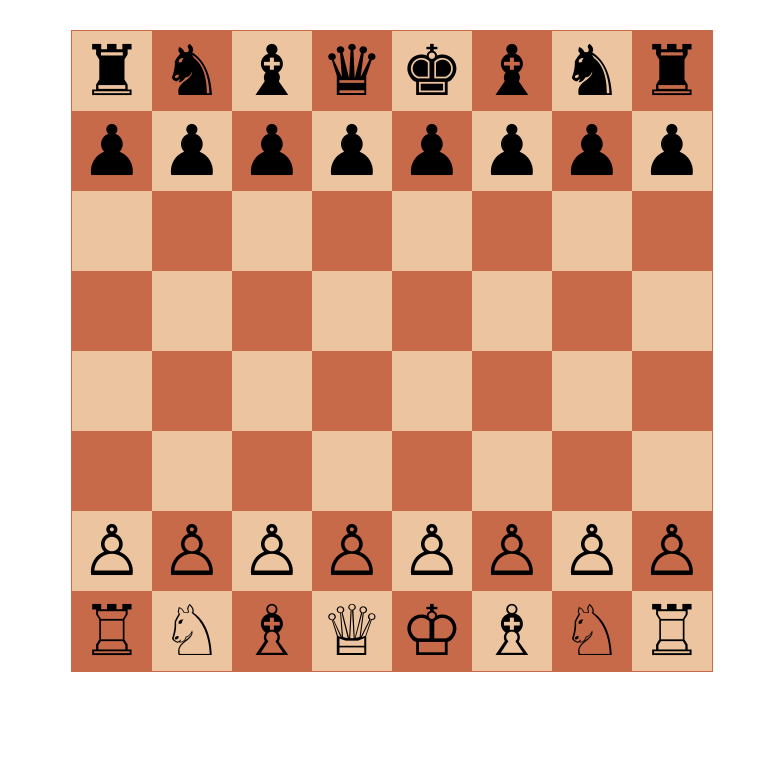
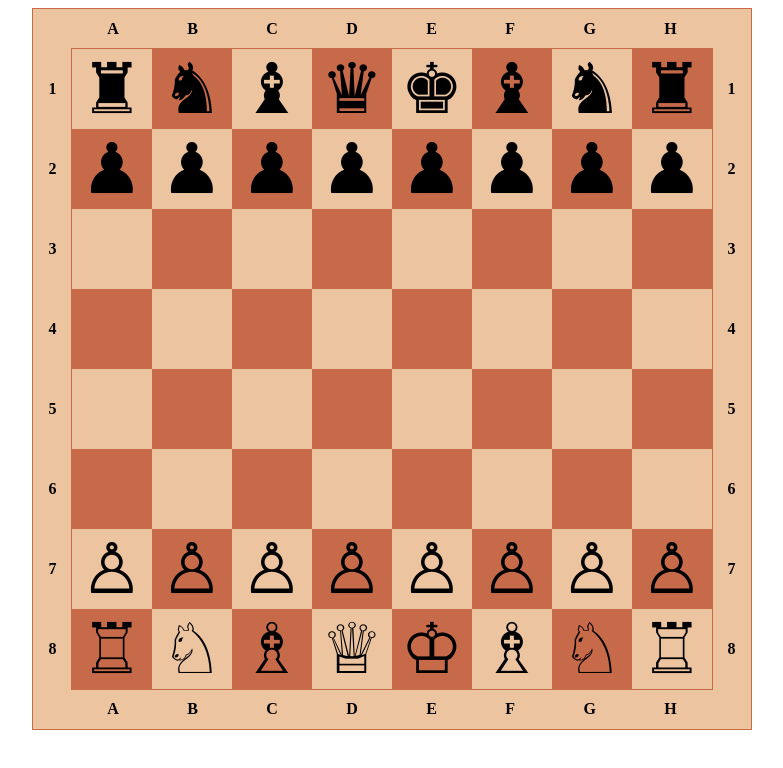
Before and after one commit to Yudaev/chess, a plain HTML site: page index.html in a window 1280 px wide. Shown: the whole page, without its empty margins (248-1031 px from the left). Drawn offline with Linux system fonts and the light colour scheme.

Commit message:
Дорисовал на доске границы с буквенным и цифровым обозначением

```diff
--- a/css/style.css
+++ b/css/style.css
@@ -1,10 +1,56 @@
+.container {
+    width: 720px;
+    margin: 0 auto;
+    display: flex;
+    flex-wrap: wrap;
+    justify-content: center;
+}
+.top-border,
+.bottom-border {
+    width: 100%;
+    height: 40px;
+    border-top: 1px solid #c76a4a;
+    border-left: 1px solid #c76a4a;
+    border-right: 1px solid #c76a4a;
+    background: #ecc49f;
+    display: flex;
+    justify-content: space-around;
+    align-items: center;
+    padding: 0 40px;
+    font-weight: bold;
+}
+
+.bottom-border {
+    border-top: none;
+    border-bottom: 1px solid #c76a4a;
+}
+
+.left-border,
+.right-border{
+    width: 40px;
+    height: 640px;
+    border-left: 1px solid #c76a4a;
+    background: #ecc49f;
+    box-sizing: border-box;
+    font-weight: bold;
+    display: flex;
+    justify-content: space-around;
+    align-items: center;
+    flex-direction: column;
+}
+
+.right-border {
+    border-left: none;
+    border-right: 1px solid #c76a4a;
+}
+
 .desk {
     width: 640px;
     height: 640px;
-    margin: 30px auto;
-    border: 1px solid #c76a4a;
+    outline: 1px solid #c76a4a;
     display: flex;
     flex-wrap: wrap;
+    z-index: 1;
 }
 
 .block {
--- a/index.html
+++ b/index.html
@@ -6,7 +6,9 @@
     <link rel="stylesheet" href="css/style.css">
 </head>
 <body>
+<div class="container">
     <div class="desk"></div>
+</div>
 
     <script src="js/chess.js"></script>
 </body>
--- a/js/chess.js
+++ b/js/chess.js
@@ -38,6 +38,7 @@ function drawDesk() {
     let desk = document.querySelector('.desk'),
         block,
         color = true;
+
     removeElementsByClass('block');
     for (let i = 0; i < 8; i++){
         for (let j = 0; j < 8; j++){
@@ -77,8 +78,9 @@ function chooseFigure(){
     }
 
     if (field[currentCoord[0]][currentCoord[1]] !== '') {
+
+        this.classList.toggle("choosen");
         console.log(this);
-        this.classList.toggle("choosen");
         if (firstCoord === '') firstCoord = currentCoord;
     }
 
@@ -89,19 +91,30 @@ function chooseFigure(){
     drawDesk();
 }
 
-// let column_count = 8;
-// let row_count = 8;
-// let field = document.getElementById('field');
-// let cells = [];
-// for(let i = 0; i < row_count; i++) {
-//     for(let j = 0; j < column_count; j++) {
-//         let item = document.createElement('div');
-//         item.setAttribute('type', 'black'); // bla bla
-//         item.setAttribute('isFigure', 'true'); // bla bla
-//         item.addEventListener('click', function () { });
-//         cells.push(item);
-//         fields.appendChild(item);
-//     }
-// }
+function drawFullDesk() {
+    let container = document.querySelector('.container'),
+        borders = ['top-border', 'left-border', 'right-border', 'bottom-border'],
+        words = ['A', 'B', 'C', 'D', 'E', 'F', 'G', 'H'];
 
-drawDesk();
+    for (let i = 0; i < borders.length; i++){
+        let border = document.createElement('div');
+        if (i < 2) {
+            border.className = borders[i];
+            container.insertBefore(border, container.children[i]);
+        } else {
+            container.appendChild(border);
+            border.className = borders[i];
+        }
+
+        if(i === 1) drawDesk();
+
+        for(let j = 0; j < words.length; j++) {
+            let word = document.createElement('div');
+            if (i === 0 || i === 3) word.innerText = words[j];
+            else word.innerText = j + 1;
+            border.appendChild(word);
+        }
+    }
+}
+
+drawFullDesk();
```
